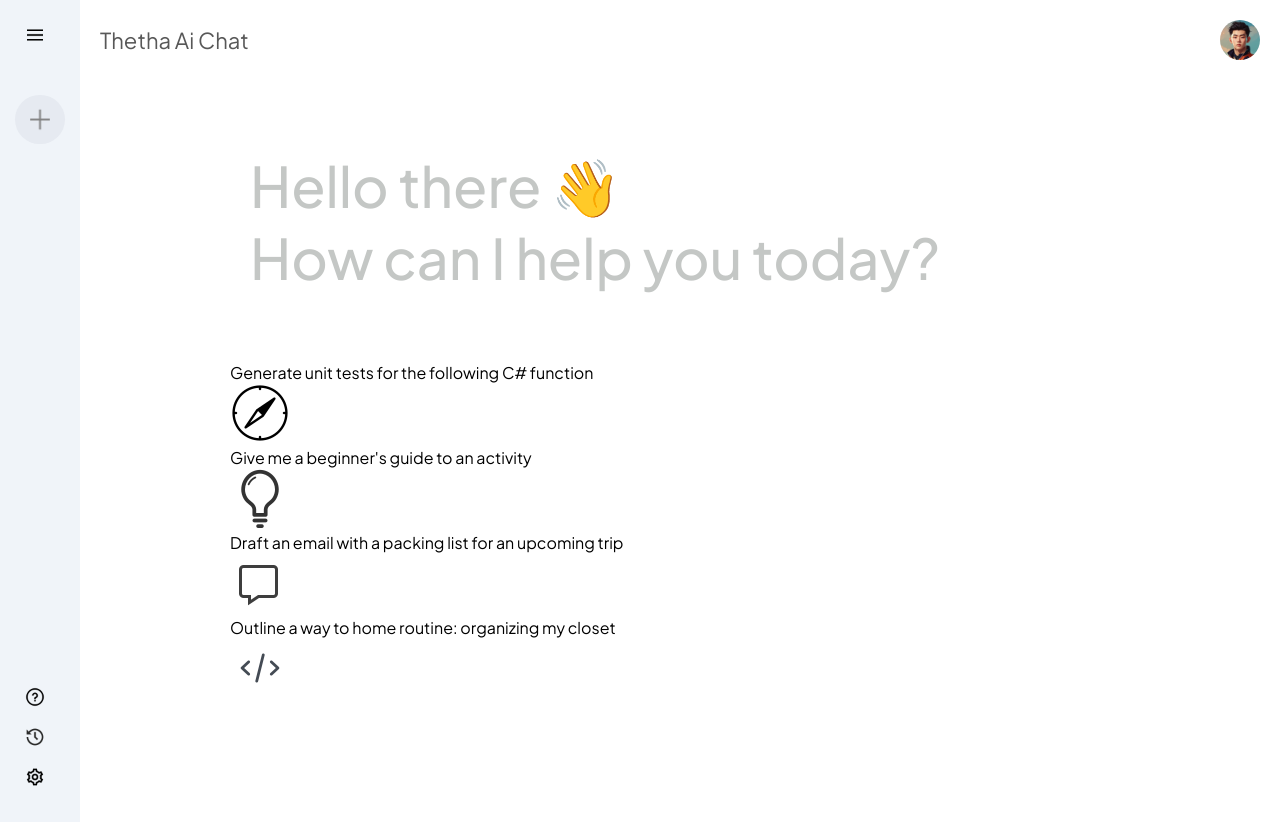
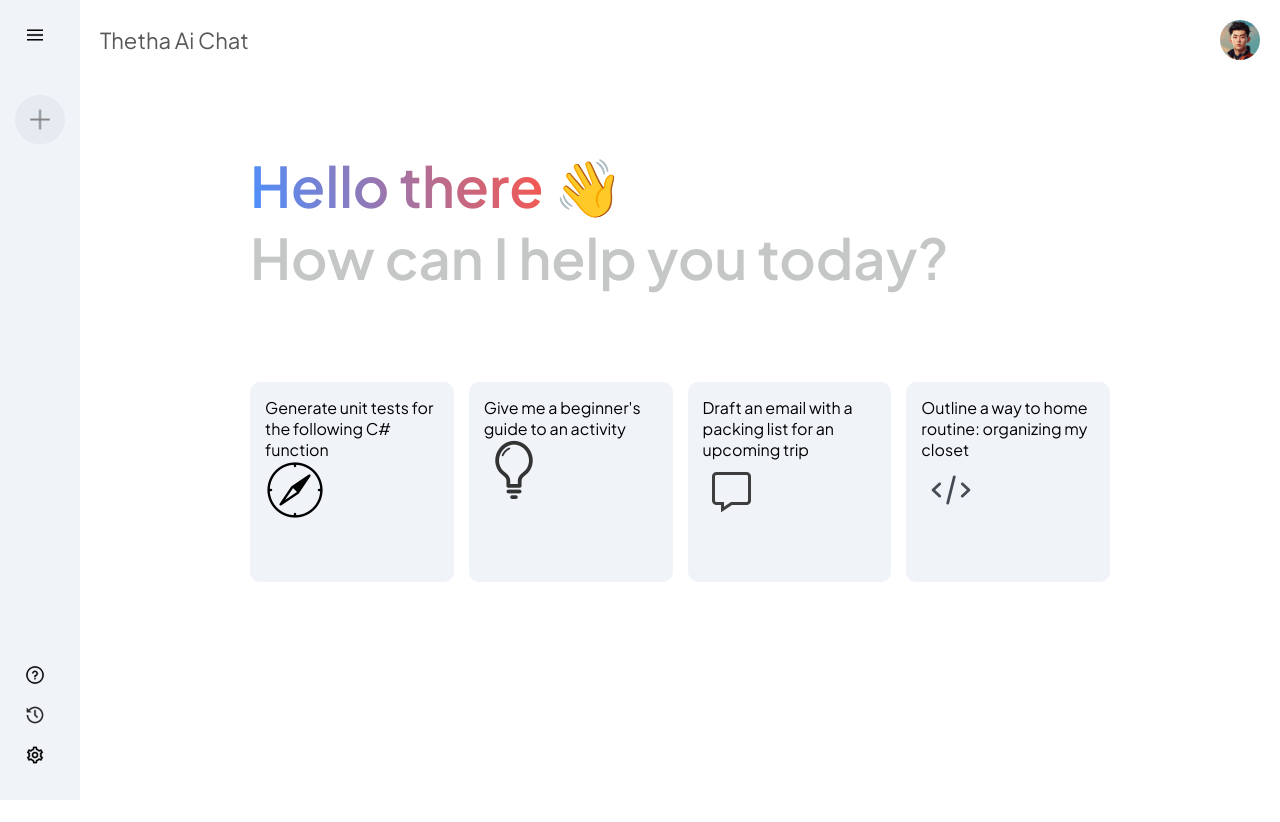
Before and after one commit to EmekaAgara/theta-ai-chat, a React (Vite) app: page / in a window 1280 px wide. After the commit the page ends 800 px from the top, so only its background shows below. Built offline with nearby package versions, Linux system fonts and the light colour scheme.

Commit message:
main section css

```diff
--- a/src/components/Main/Main.css
+++ b/src/components/Main/Main.css
@@ -28,6 +28,28 @@
   margin: 50px 0px;
   font-size: 56px;
   color: #c4c7c5;
-  font-weight: 500;
+  font-weight: 600;
   padding: 20px;
 }
+
+.greet span {
+  background: -webkit-linear-gradient(16deg, #4b90ff, #ff5546);
+  -webkit-background-clip: text;
+  -webkit-text-fill-color: transparent;
+}
+
+.cards {
+  display: grid;
+  grid-template-columns: repeat(auto-fill, minmax(180px, 1fr));
+  gap: 15px;
+  padding: 20px;
+}
+
+.card {
+  height: 200px;
+  padding: 15px;
+  background-color: #f0f4f9;
+  border-radius: 10px;
+  position: relative;
+  cursor: pointer;
+}
--- a/src/components/Main/Main.jsx
+++ b/src/components/Main/Main.jsx
@@ -12,7 +12,7 @@ function Main() {
       <div className="main-container">
         <div className="greet">
           <p>
-            <span>Hello there 👋 </span>
+            <span>Hello there </span>👋
           </p>
           <p>How can I help you today?</p>
         </div>
```
